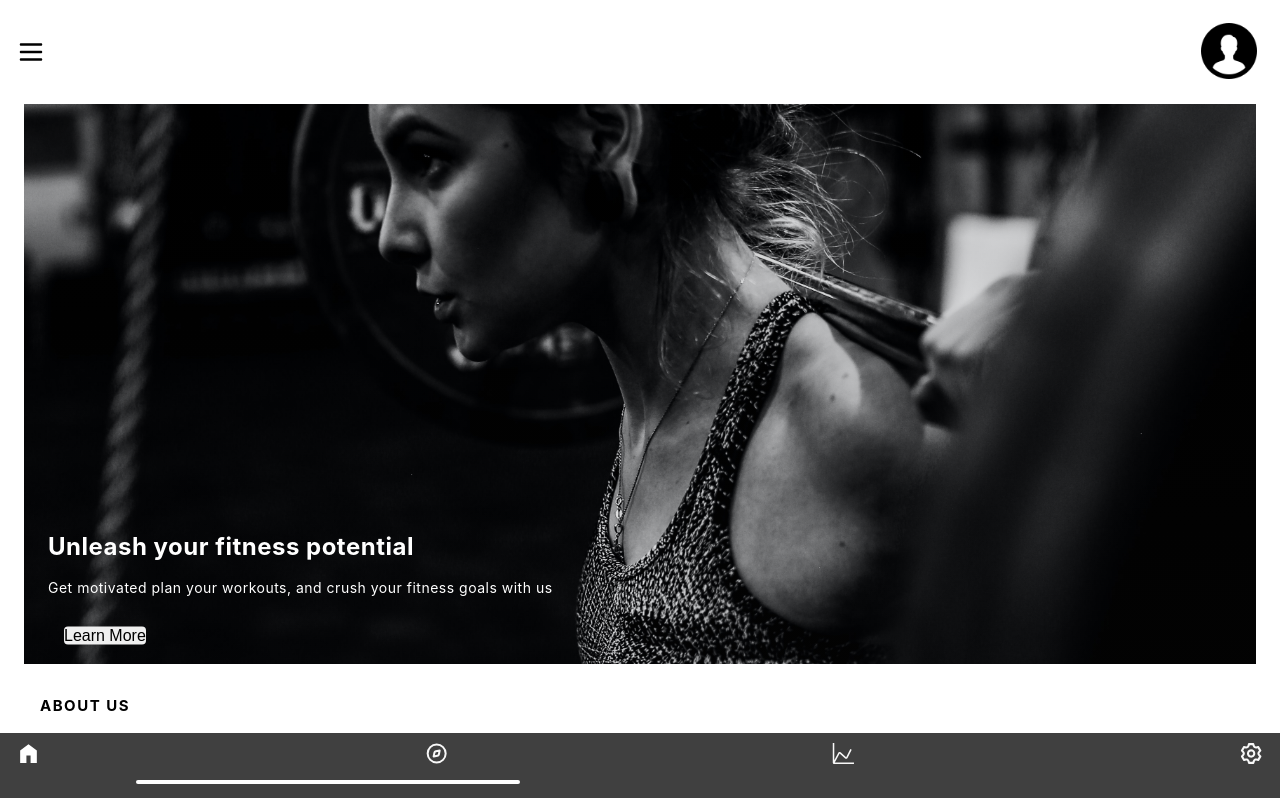
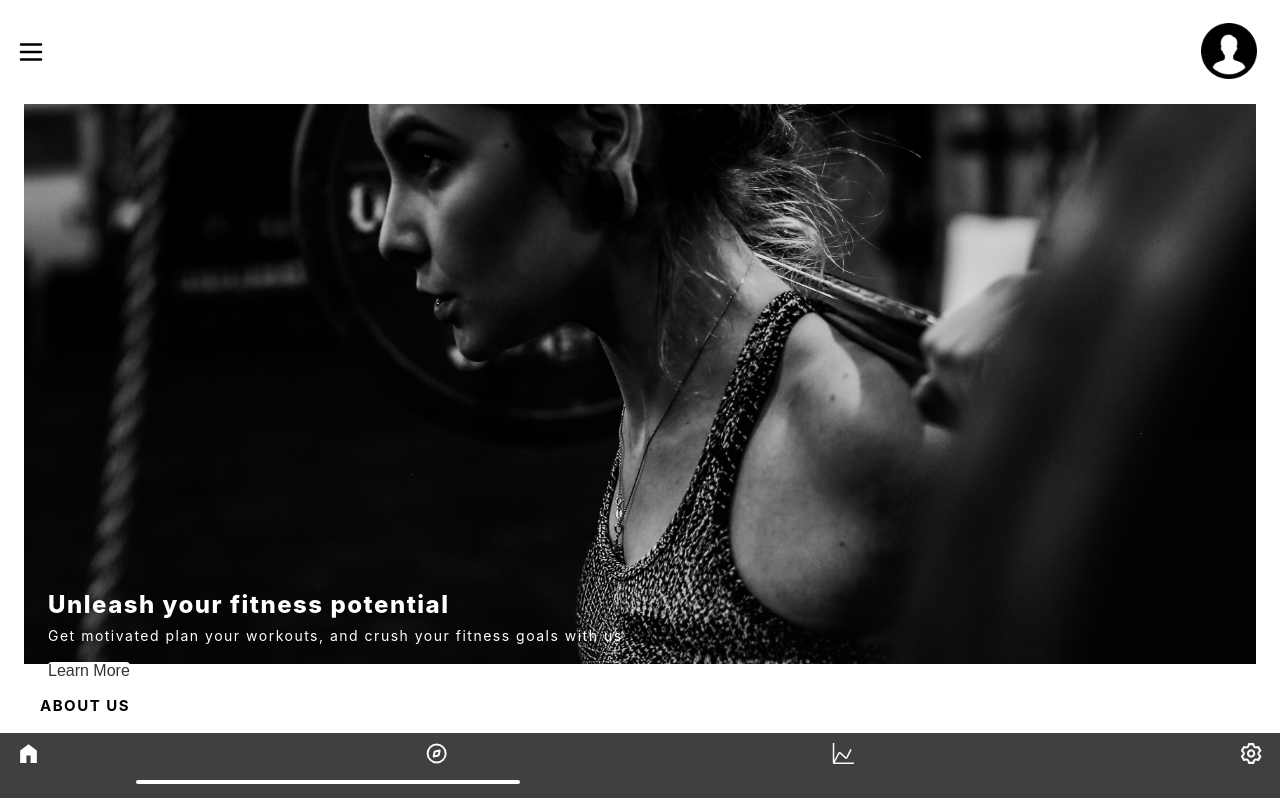
Before and after one commit to Colab20-Team-5/frontend, a Next.js app: page / in a window 1280 px wide. Shown: the top 798 px of the page. Built offline with nearby package versions, Linux system fonts and the light colour scheme.

Commit message:
Style the home page

```diff
--- a/src/app/components/PageButton.jsx
+++ b/src/app/components/PageButton.jsx
@@ -3,9 +3,9 @@ import React from "react";
 
 const PageButton = ({ text, url }) => {
   return (
-    <Link href={url} className="btn btn--primary">
+    <Link href={url} className="btn btn--primary btn--white">
       <div className="">
-        <button className="btn btn--primary">{text}</button>
+        <button>{text}</button>
       </div>
     </Link>
   );
--- a/src/app/page.jsx
+++ b/src/app/page.jsx
@@ -16,7 +16,7 @@ export default function Home() {
             <h1 className="heading-primary">Unleash your fitness potential</h1>
             <p className="paragraph">Get motivated plan your workouts,
                 and crush your fitness goals with us</p>
-            <PageButton text={"learn more"} url={"/beforegym"}/>
+            <button className="btn btn--primary btn--white">Learn more</button>
           </div>
         </section>
         <AboutCard />
--- a/src/stylesheets/components/_button.scss
+++ b/src/stylesheets/components/_button.scss
@@ -3,15 +3,16 @@
 
     &:link,
     &:visited {
+        text-transform: uppercase;
+        text-decoration: none;
+        padding: $padding-lg $padding-lg;
         display: inline-block;
-        border: none;
-        border-radius: $border-radius-md;
-        cursor: pointer;
-        text-decoration: none;
-        padding: $spacing-sm $spacing-md;
+        border-radius: 100px;
         transition: all .2s;
         position: relative;
         font-size: $font-size-sm;
+        border: none;
+        cursor: pointer;
     }
 
     &--white {
--- a/src/stylesheets/pages/_home.scss
+++ b/src/stylesheets/pages/_home.scss
@@ -18,5 +18,19 @@
         left: $spacing-xl;
         text-align: left;
         transform: translateY(-50%);
+
+        h1 {
+            font-size: $font-size-xxl;
+            font-weight: $font-weight-extra-bold;
+            margin-bottom: $margin-sm;
+            letter-spacing: $letter-spacing-md;
+        }
+
+        p {
+            font-size: $font-size-sm;
+            margin-bottom: $margin-md;
+            letter-spacing: $letter-spacing-md;
+            line-height: $line-height-sm;
+        }
     }
 }
```
